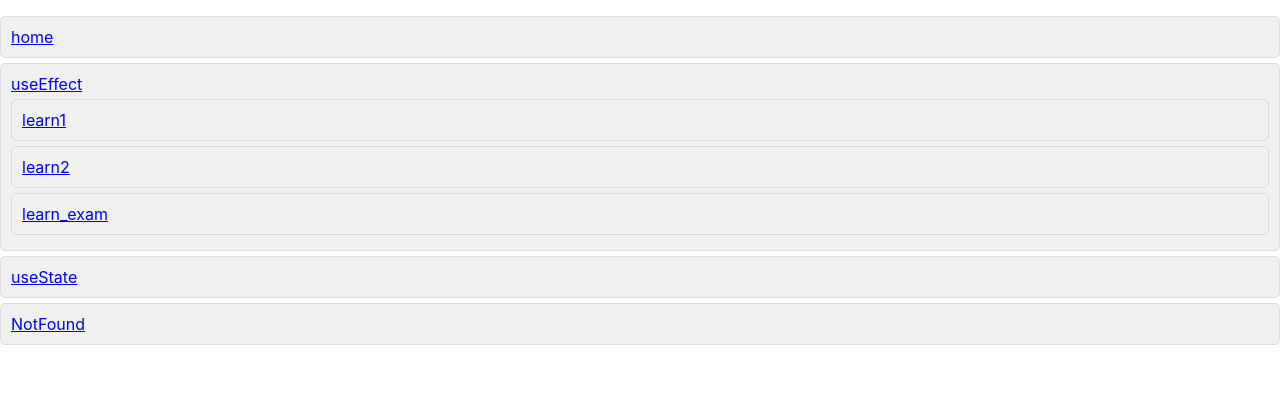
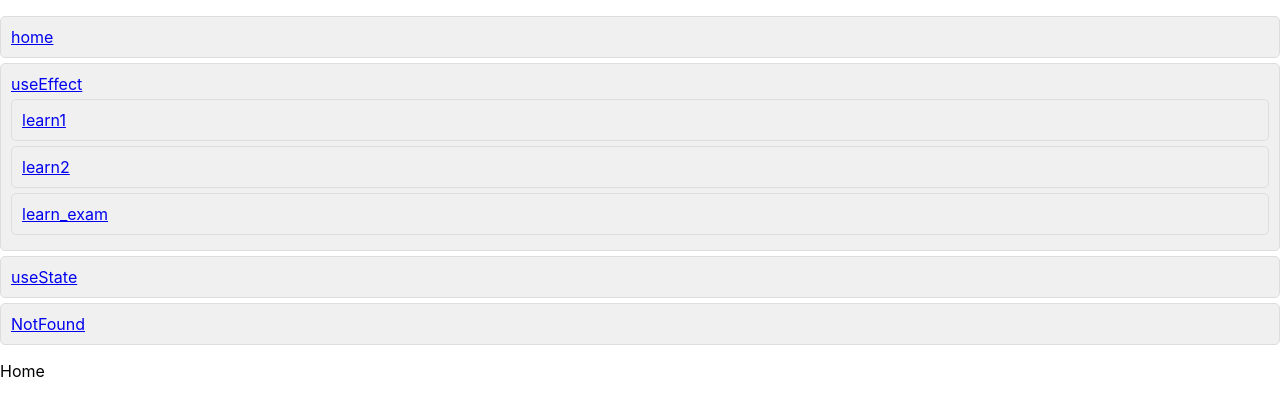
Before and after one commit to NguyenNam6689/Learn_ReactJs, a React (Create React App) app: page / in a window 1280 px wide. Shown: the top 416 px of the page. Built offline with nearby package versions, Linux system fonts and the light colour scheme.

Commit message:
#3 [ Routers ] update Navbar

```diff
--- a/jsconfig.json
+++ b/jsconfig.json
@@ -1,8 +1,6 @@
 {
   "compilerOptions": {
     "baseUrl": ".",
-    "paths": {
-      "@/*": ["src/*"]
-    }
+    "paths": {}
   }
 }
--- a/src/components/Navbar/index.js
+++ b/src/components/Navbar/index.js
@@ -1,7 +1,7 @@
 import React from 'react';
 import data from './data';
 // import './style.scss';
-import { Link } from 'react-router-dom';
+import { Link, Outlet } from 'react-router-dom';
 
 const Navbar = () => {
   return (
@@ -22,8 +22,8 @@ const Navbar = () => {
           </li>
         ))}
       </ul>
+      <Outlet />
     </div>
   );
 };
-
 export default Navbar;
--- a/src/routers/index.js
+++ b/src/routers/index.js
@@ -22,6 +22,7 @@ const Routers = () => {
         {
           path: '/usestate',
           element: <UseStateLayout />,
+          index: true,
         },
         {
           path: '/useeffects',
```
